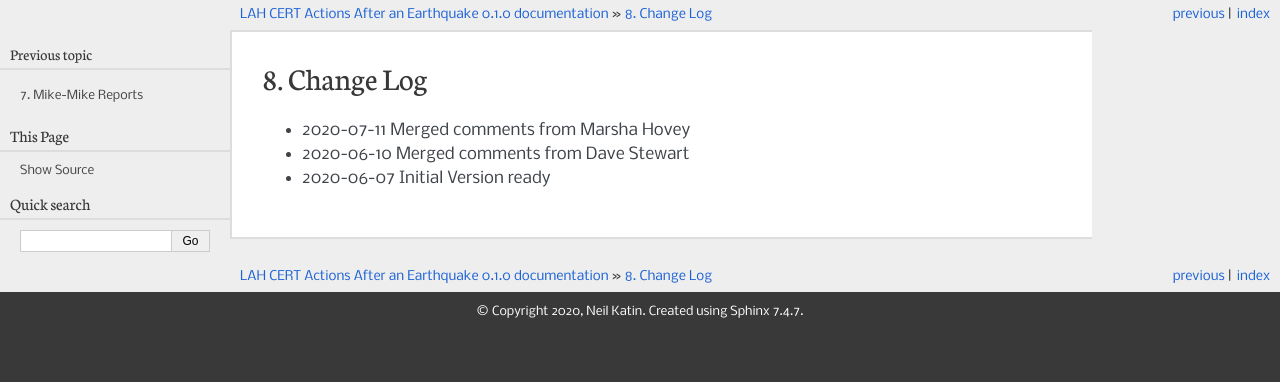
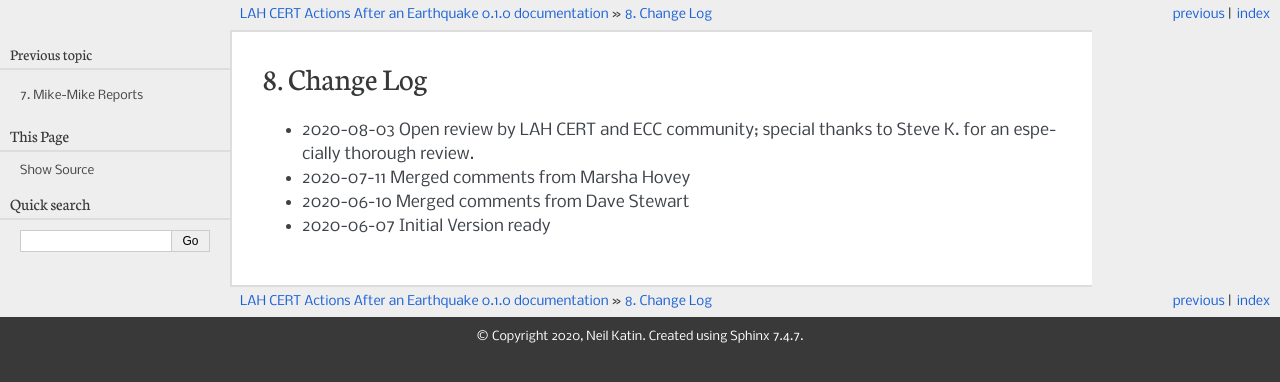
Before and after one commit to neilkatin/lahcert-activation-process, a Sphinx documentation site: the page built from source/changelog.rst, in a window 1280 px wide. Shown: the top 382 px of the page. Built offline with Sphinx 7.4.7, drawn with Linux system fonts in a browser that asks for light colours.

Commit message:
updated change log

```diff
--- a/source/changelog.rst
+++ b/source/changelog.rst
@@ -2,6 +2,8 @@
 Change Log
 ========================
 
+* 2020-08-03 Open review by LAH CERT and ECC community;
+  special thanks to Steve K. for an especially thorough review.
 * 2020-07-11 Merged comments from Marsha Hovey
 * 2020-06-10 Merged comments from Dave Stewart
 * 2020-06-07 Initial Version ready
```
